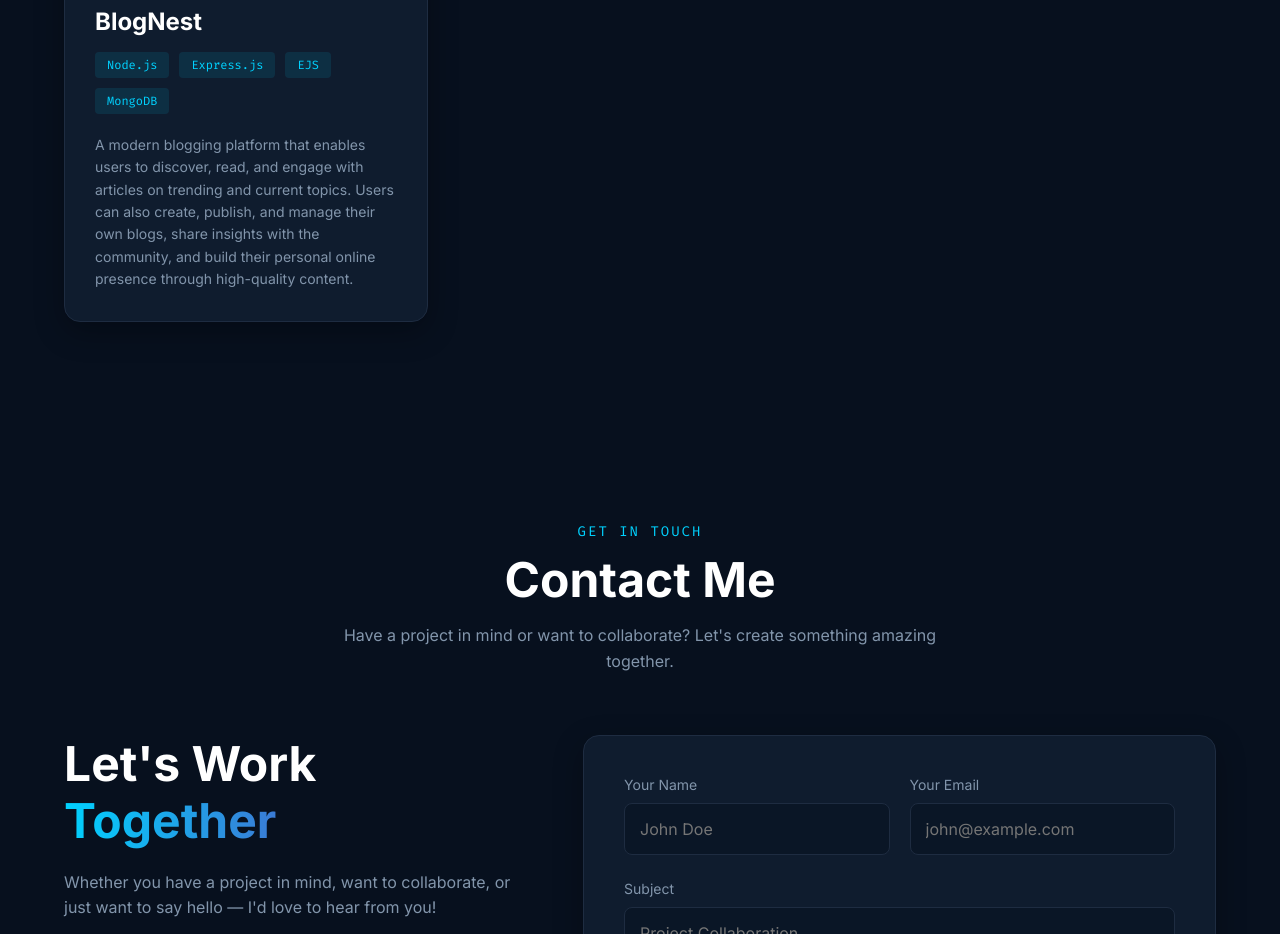
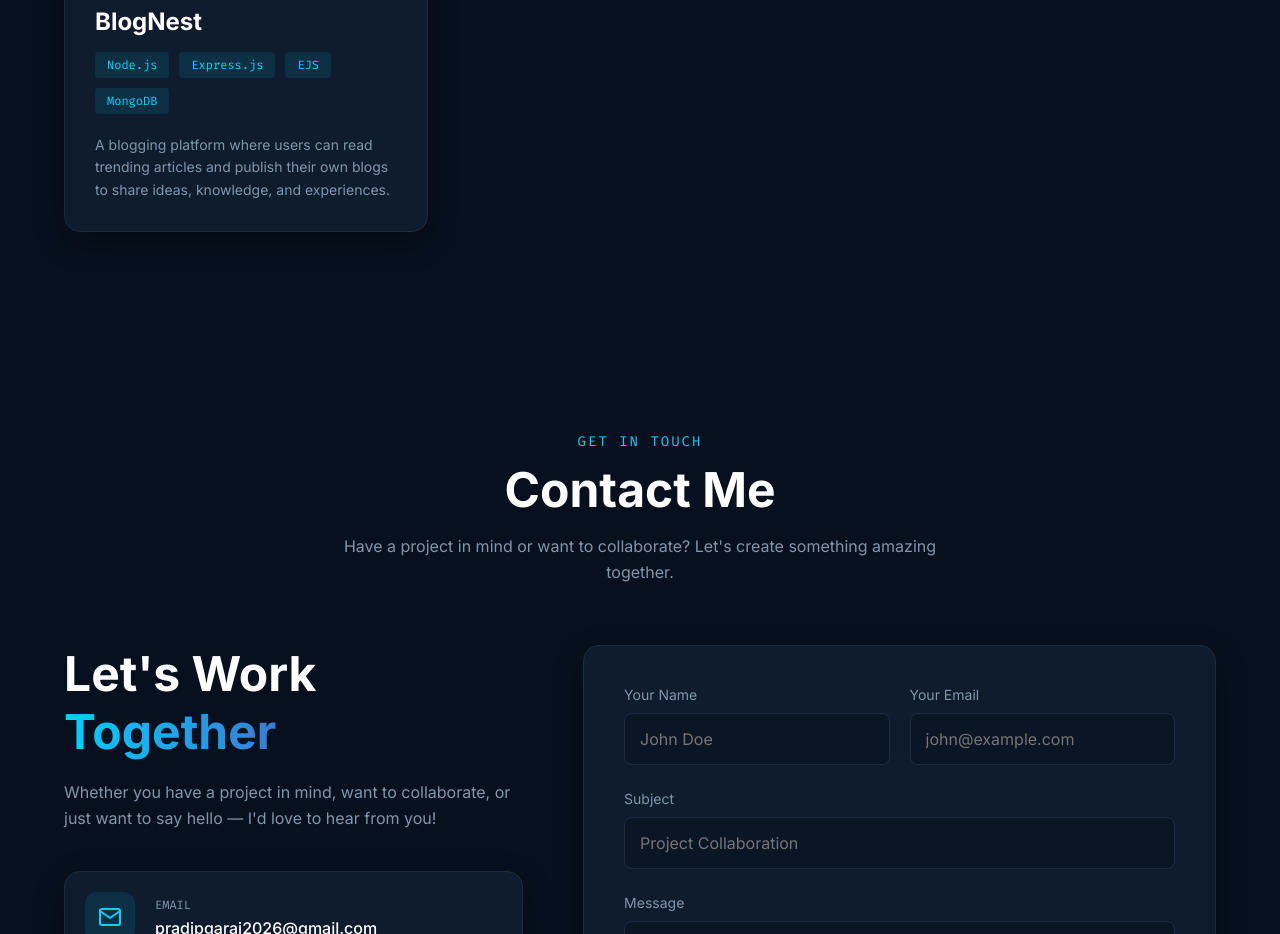
Before and after one commit to Pradip-Garai/Pradip_Garai-Portfolio, a React (Vite) app: page / in a window 1280 px wide. Shown: the part 5960-6894 px from the top of the page. Built offline with nearby package versions, Linux system fonts and the light colour scheme.

Commit message:
Refactor project categories and descriptions
Updated project categories and descriptions for clarity.

```diff
--- a/src/components/Projects.jsx
+++ b/src/components/Projects.jsx
@@ -8,7 +8,7 @@ const projectsData = [
   {
     id: 1,
     title: 'AI Powered Placement Preparation Platform',
-    category: 'Full Stack',
+    category: 'Web Apps',
     image: './Zentor.png',
     tech: ['Next.js', 'Firebase', 'Grok AI'],
     description: 'A full-featured placement preparation platform with ai-based personalized learning and interview preparation.',
@@ -41,7 +41,7 @@ const projectsData = [
     category: 'Web Apps',
     image: './blognest.png',
     tech: ['Node.js', 'Express.js', 'EJS','MongoDB'],
-    description: 'A modern blogging platform that enables users to discover, read, and engage with articles on trending and current topics. Users can also create, publish, and manage their own blogs, share insights with the community, and build their personal online presence through high-quality content.',
+    description: 'A blogging platform where users can read trending articles and publish their own blogs to share ideas, knowledge, and experiences.',
     githubLink: 'https://github.com/Pradip-Garai/Blog-Nest', // Add your GitHub link here
     liveLink: 'https://blog-nest-2.vercel.app/',   // Add your Live link here
   }
```
